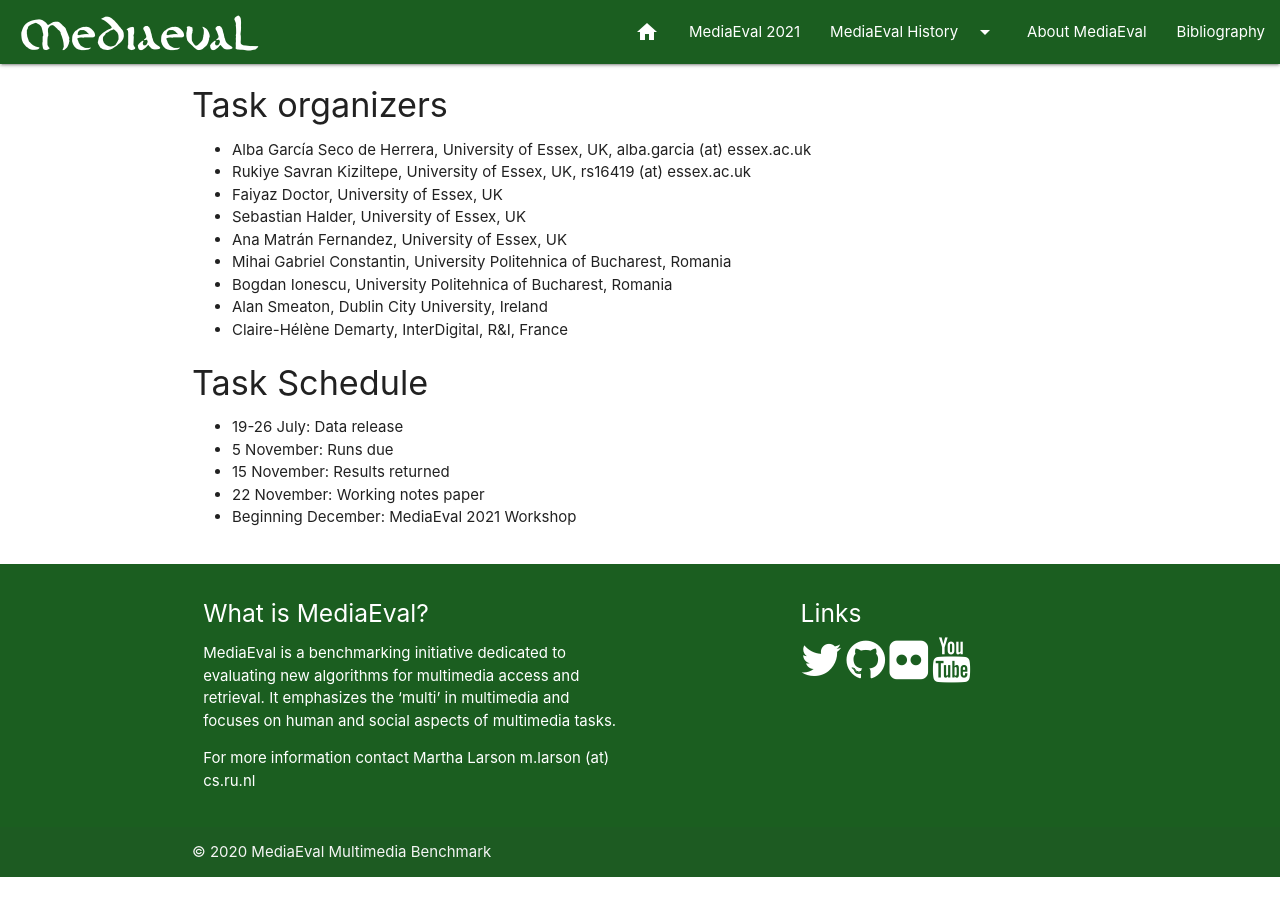
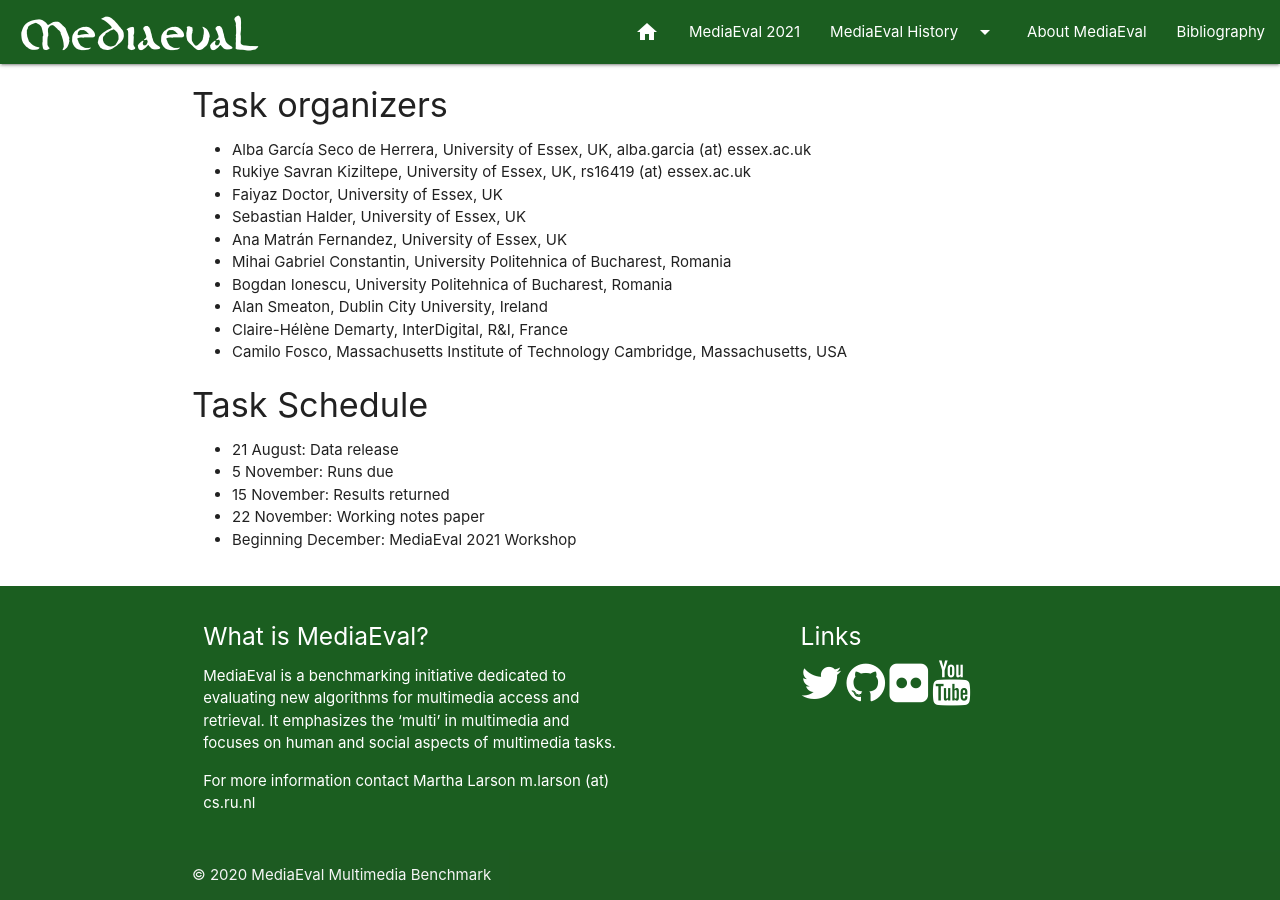
Before and after one commit to multimediaeval/multimediaeval.github.io, a Jekyll site: the page built from _editions/2021/tasks/memorability.md, in a window 1280 px wide and 900 px high, scrolled down 2197 px. Built offline with Jekyll 4.4.1, drawn with Linux system fonts in a browser that asks for light colours; before the commit the page ends 3074 px from its top, so only the background shows below that.

Commit message:
Update memorability.md
update on the task schedule and organizers

```diff
--- a/_editions/2021/tasks/memorability.md
+++ b/_editions/2021/tasks/memorability.md
@@ -70,9 +70,10 @@ The outputs of the prediction models – i.e., the predicted memorability scores
 * Bogdan Ionescu, University Politehnica of Bucharest, Romania
 * Alan Smeaton, Dublin City University, Ireland
 * Claire-Hélène Demarty, InterDigital, R&I, France
+* Camilo Fosco, Massachusetts Institute of Technology Cambridge, Massachusetts, USA
 
 #### Task Schedule
-* 19-26 July: Data release <!-- # Replace XX with your date. We suggest setting the date in June-July-->
+* 21 August: Data release <!-- # Replace XX with your date. We suggest setting the date in June-July-->
 * 5 November: Runs due <!-- # Replace XX with your date. We suggest setting enough time in order to have enough time to assess and return the results by the Results returned deadline-->
 * 15 November: Results returned  <!-- Replace XX with your date. Latest possible should be 15 November-->
 * 22 November: Working notes paper  <!-- Fixed. Please do not change. Exact date to be decided-->
```
